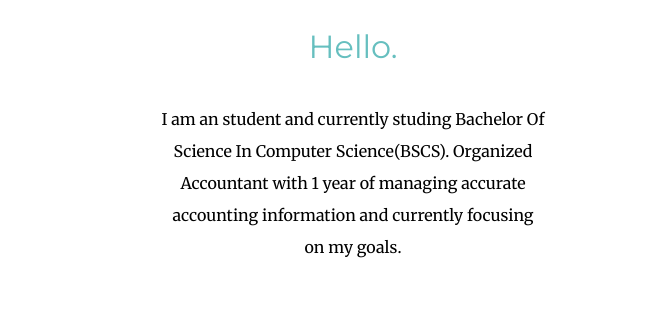
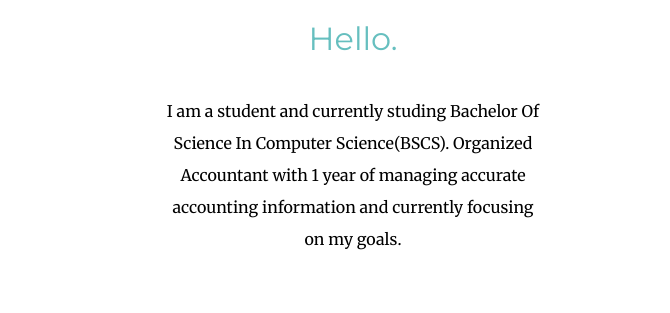
Before and after one commit to M-HamzaShamsi/MAIN-CV, a plain HTML site: page index.html in a window 1280 px wide. Shown: the part 975-1288 px from the top of the page, without its empty margins (287-957 px from the left). Drawn offline with Linux system fonts and the light colour scheme.

Commit message:
Update index.html

```diff
--- a/index.html
+++ b/index.html
@@ -1,4 +1,4 @@
-<!DOCTYPE html>
+
 <html>
   <head>
     <meta charset="utf-8">
@@ -22,7 +22,7 @@
       <div class="profile">
         <img class="img1" src="Images/hamza.png.png" alt="Hamza-png">
         <h2>Hello.</h2>
-        <p class="introduction">I am an student and currently studing Bachelor Of Science In Computer Science(BSCS). Organized Accountant with 1 year of managing accurate accounting information and currently focusing on my goals.</p>
+        <p class="introduction">I am a student and currently studing Bachelor Of Science In Computer Science(BSCS). Organized Accountant with 1 year of managing accurate accounting information and currently focusing on my goals.</p>
       </div>
       <hr>
       <div class="skills">
```
